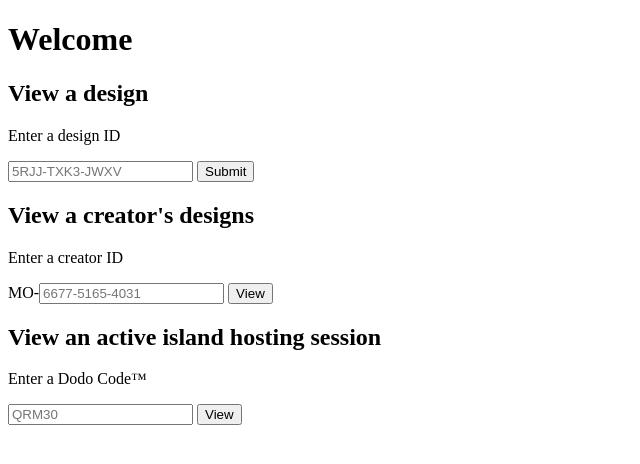
After one commit to acplaza/acplaza, a Python web app: template templates/index.html in a window 1280 px wide. The commit adds this page. Shown: the top 464 px of the page, without its empty margins (0-640 px from the left). Run offline with Jinja, Linux system fonts and the light colour scheme; the template is opened without the code that fills it: most values are stand-ins (such as "Sample title", 1, 10 or a date in 2020).

Commit message:
frontend: add home page and dodo code viewing

```diff
--- a/templates/design_form.html
+++ b/templates/design_form.html
@@ -1,8 +1,5 @@
 {% extends 'base.html' %}
 {% block title %}Enter a design code{% endblock %}
 {% block content %}
-	<form>
-		<input name=design_code type=text placeholder="5RJJ-TXK3-JWXV" pattern="{{ design_code_regex }}">
-		<input type=submit>
-	</form>
+{% include 'fragments/design_form.html' %}
 {% endblock %}
--- /dev/null
+++ b/templates/fragments/design_form.html
@@ -0,0 +1,4 @@
+<form action="/design/">
+	<input name=design_code type=text placeholder="5RJJ-TXK3-JWXV" pattern="{{ design_code_regex }}">
+	<input type=submit>
+</form>
--- /dev/null
+++ b/templates/fragments/designs_form.html
@@ -0,0 +1,10 @@
+<form action="/designs/">
+	MO-<input
+		name=author_id
+		type=text
+		inputmode=numeric
+		placeholder="6677-5165-4031"
+		pattern="{{ author_id_regex }}"
+	>
+	<input type=submit value="View">
+</form>
--- /dev/null
+++ b/templates/fragments/host_session_form.html
@@ -0,0 +1,9 @@
+<form action="/host-session/">
+	<input
+		name=dodo_code
+		type=text
+		placeholder="QRM30"
+		pattern="{{ dodo_code_regex }}"
+	>
+	<input type=submit value="View">
+</form>
--- /dev/null
+++ b/templates/host_session_form.html
@@ -0,0 +1,5 @@
+{% extends 'base.html' %}
+{% block title %}Enter a Dodo Code™{% endblock %}
+{% block content %}
+	{% include 'fragments/host_session_form.html' %}
+{% endblock %}
--- /dev/null
+++ b/templates/index.html
@@ -0,0 +1,13 @@
+{% extends 'base.html' %}
+{% block title %}Welcome{% endblock %}
+{% block content %}
+	<h2>View a design</h2>
+	<p>Enter a design ID</p>
+	{% include 'fragments/design_form.html' %}
+	<h2>View a creator's designs</h2>
+	<p>Enter a creator ID</p>
+	{% include 'fragments/designs_form.html' %}
+	<h2>View an active island hosting session</h2>
+	<p>Enter a Dodo Code™</p>
+	{% include 'fragments/host_session_form.html' %}
+{% endblock %}
--- a/templates/utils.html
+++ b/templates/utils.html
@@ -5,8 +5,3 @@
 		<a href="/pro-designs/{{ author_id }}">View their Pro designs</a>
 	{% endif %}
 {% endmacro %}
-
-{# https://technology.blog.gov.uk/2020/02/24/why-the-gov-uk-design-system-team-changed-the-input-type-for-numbers/ #}
-{% set numeric_input_attrs %}
-type=text inputmode=numeric pattern="[0-9]*"
-{% endset %}
```
Also changed, not shown: templates/designs_form.html (+1 -11 lines), templates/host_session.html (added, +15 -0 lines), views/frontend.py (+22 -2 lines).
